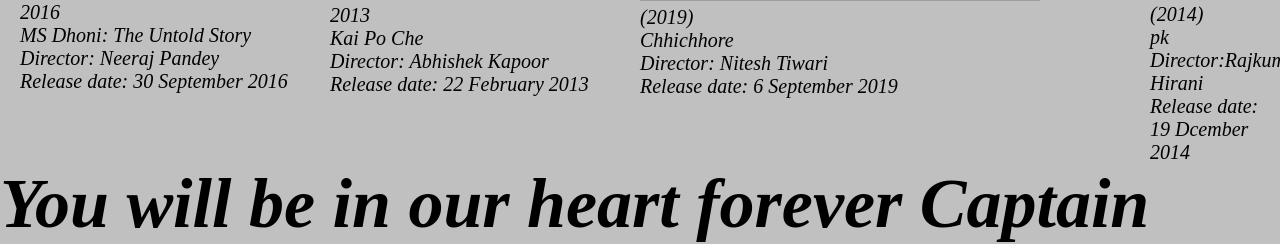
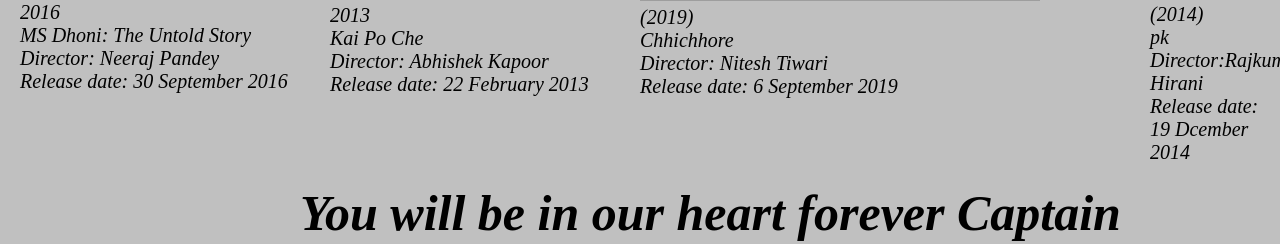
Before and after one commit to AtulSomkuwar/Tribute, a plain HTML site: page index.html in a window 1280 px wide. Shown: the part 2210-2454 px from the top of the page. Drawn offline with Linux system fonts and the light colour scheme; grey boxes are pictures that could not be loaded.

Commit message:
Update tribute.css

```diff
--- a/tribute.css
+++ b/tribute.css
@@ -162,8 +162,10 @@ color:#3da3a3 ;
     font-style: italic;
  }
 .foot{
-    font-size:35px;
+    font-size:25px;
     font-style:italic;
     align-items:center;
     color:black;
+    padding-top: 20px;
+    padding-left: 300px;
 }
```
